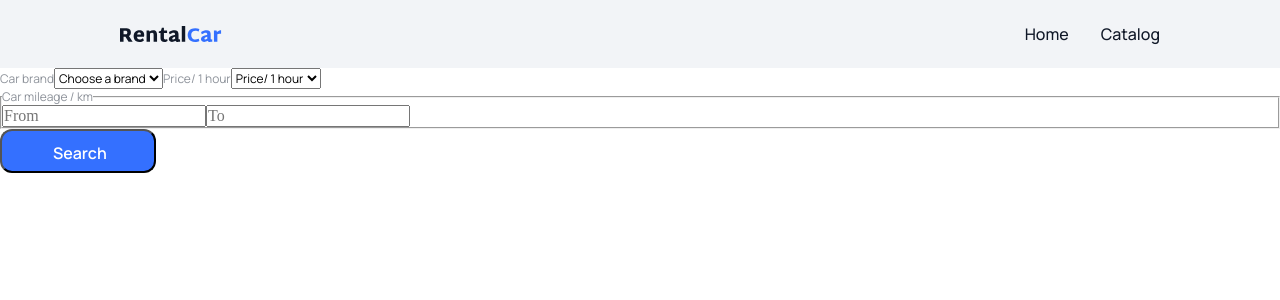
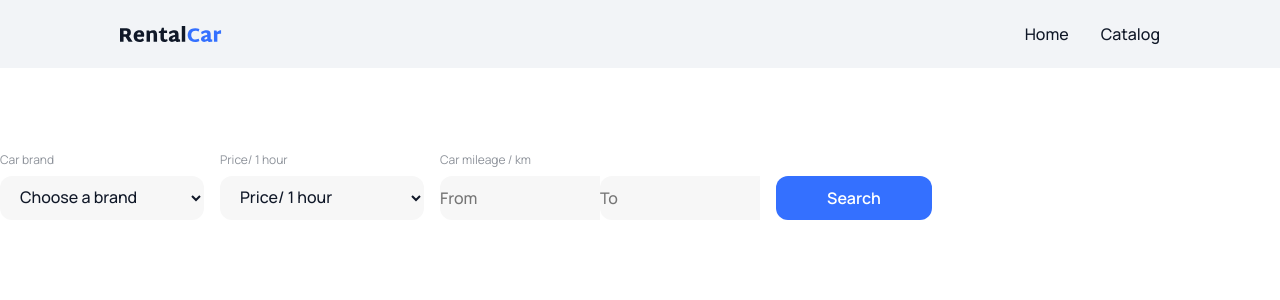
Before and after one commit to id753/rental-car, a Next.js app: page /catalog in a window 1280 px wide. Shown: the top 300 px of the page. Built offline with nearby package versions, Linux system fonts and the light colour scheme.

Commit message:
Base filter css

```diff
--- a/app/components/Filter/Filter.module.css
+++ b/app/components/Filter/Filter.module.css
@@ -1,8 +1,10 @@
 .filterContainer {
-  max-width: 924px;
   min-height: 68px;
+  margin-top: 84px;
 }
 .form {
+  display: flex;
+  align-items: center;
 }
 .label {
   font-family: var(--font-family);
@@ -10,20 +12,61 @@
   font-size: 12px;
   line-height: 133%;
   color: var(--gray);
+
+  display: flex;
+  flex-direction: column;
+  gap: 8px;
+
+  margin-right: 16px;
 }
 .select {
+  font-family: var(--font-family);
+  font-weight: 500;
+  font-size: 16px;
+  line-height: 125%;
+  color: var(--main);
+
+  border-radius: 12px;
+  padding: 12px 16px;
+  width: 204px;
+  height: 44px;
+  background: var(--inputs);
+
+  border: none; /* Убирает саму рамку */
+  outline: none; /* Убирает синий контур при клике */
+  /* Самое важное: убирает стандартную стрелочку и стили ОС */
+  /* appearance: none;  */
 }
 
 .kmGroup {
+  display: inline-block;
+  /* outline: none;
+  appearance: none; */
 }
 .inputWrapper {
+  /* margin-right: 16px; */
 }
-.inputFrom {
-}
+
+.inputFrom,
 .inputTo {
+  border-right: 1px solid var(--gray-light);
+  border-radius: 12px 0 0 12px;
+  max-width: 160px;
+  height: 44px;
+  background: var(--inputs);
+
+  font-family: var(--font-family);
+  font-weight: 500;
+  font-size: 16px;
+  line-height: 125%;
+  color: var(--main);
+
+  border: none; /* Убирает саму рамку */
+  outline: none; /* Убирает синий контур при клике */
 }
 
 .button {
+  border: none;
   border-radius: 12px;
   padding: 12px 51px;
   width: 156px;
@@ -35,4 +78,19 @@
   font-size: 16px;
   line-height: 125%;
   color: var(--white);
+
+  margin-left: 16px;
+  margin-top: auto;
 }
+
+.kmGroup {
+  border: none; /* Убирает рамку */
+  padding: 0; /* Убирает стандартные внутренние отступы */
+  margin: 0; /* Убирает внешние отступы */
+  min-width: 0; /* Сбрасывает стандартную минимальную ширину в некоторых браузерах */
+}
+
+.kmGroup legend {
+  padding: 0;
+  margin-bottom: 8px; /* Расстояние до инпутов */
+}
--- a/app/components/Filter/Filter.tsx
+++ b/app/components/Filter/Filter.tsx
@@ -4,7 +4,7 @@ import css from "./Filter.module.css";
 
 const Filter = () => {
   return (
-    <div className="css.filterContainer">
+    <div className={css.filterContainer}>
       {/* <form className={css.form} action={handleSubmit}> */}
       <form className={css.form}>
         <label className={css.label}>
```
